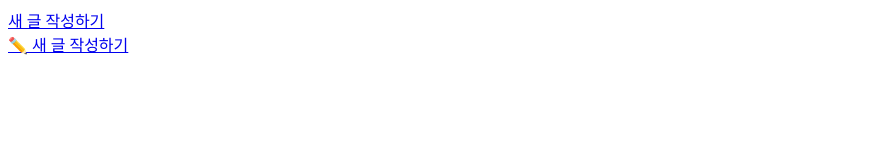
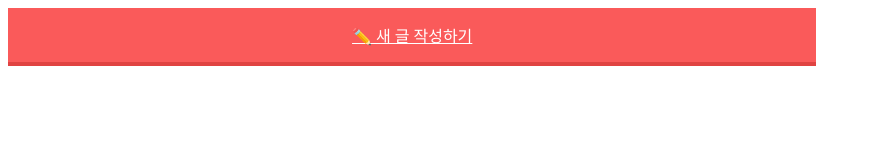
Before and after one commit to YunPC/vanilla-js-spa, a website with bundled scripts: page index.html in a window 1280 px wide. Shown: the whole page, without its empty margins (0-871 px from the left). Built offline with nearby package versions, Linux system fonts and the light colour scheme.

Commit message:
💄 버튼 스타일 작성

```diff
--- a/index.html
+++ b/index.html
@@ -4,12 +4,10 @@
     <meta charset="UTF-8" />
     <meta http-equiv="X-UA-Compatible" content="IE=edge" />
     <meta name="viewport" content="width=device-width, initial-scale=1.0" />
+    <link rel="stylesheet" href="/static/css/index.css" />
     <title>신년 메시지 앱</title>
   </head>
   <body>
-    <nav>
-      <a href="/create" data-link>새 글 작성하기</a>
-    </nav>
     <div id="app"></div>
     <script type="module" src="/static/js/index.js"></script>
   </body>
--- /dev/null
+++ b/static/css/index.css
@@ -0,0 +1,20 @@
+/* default button style */
+.btn {
+  position: relative;
+  border: 0;
+  padding: 15px 25px;
+  display: block;
+  text-align: center;
+  color: white;
+  width: 60%;
+}
+
+.btn:active {
+  top: 4px;
+}
+
+.btn.red, .btn-two.red {background-color: #fa5a5a;}
+
+.btn.red {box-shadow:0px 4px 0px #E04342;}
+
+.btn.red:active {box-shadow: 0 0 #ff4c4b; background-color: #ff4c4b;}
```
